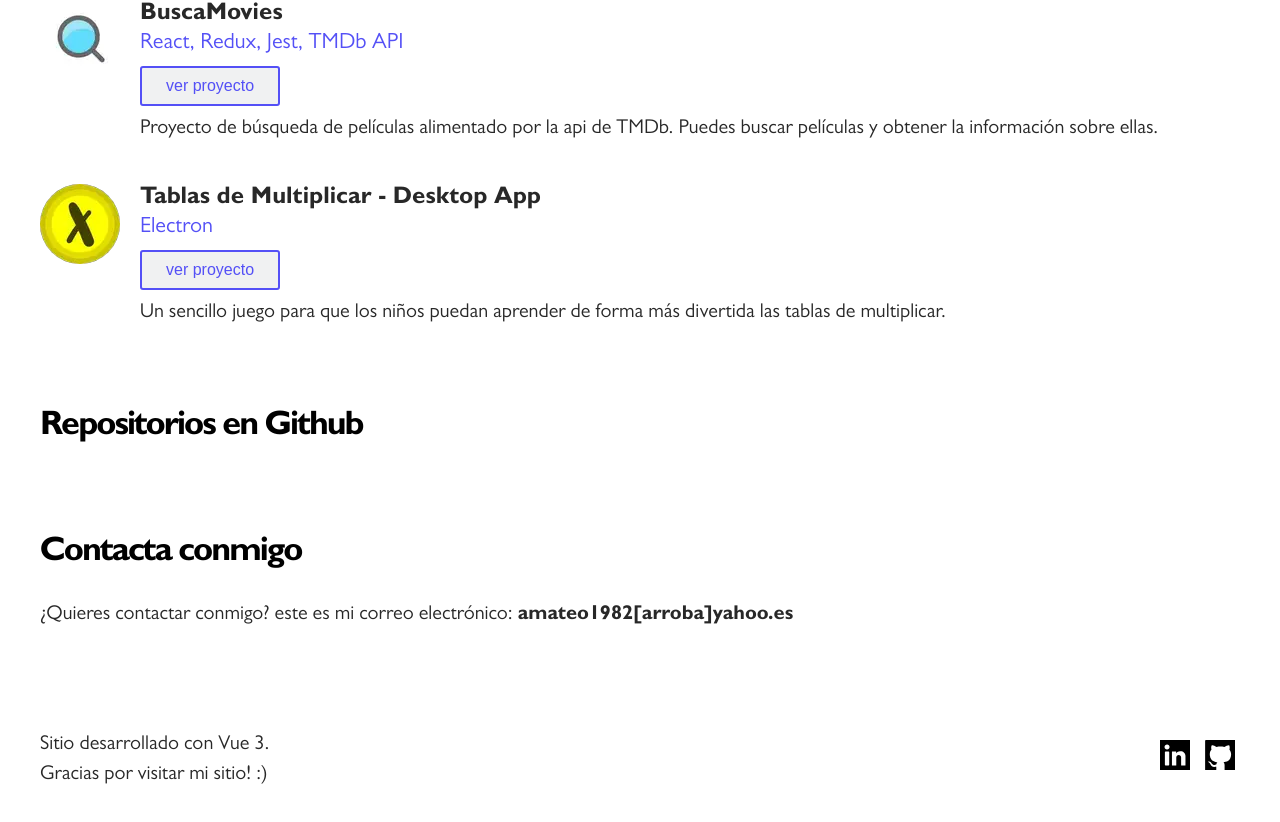
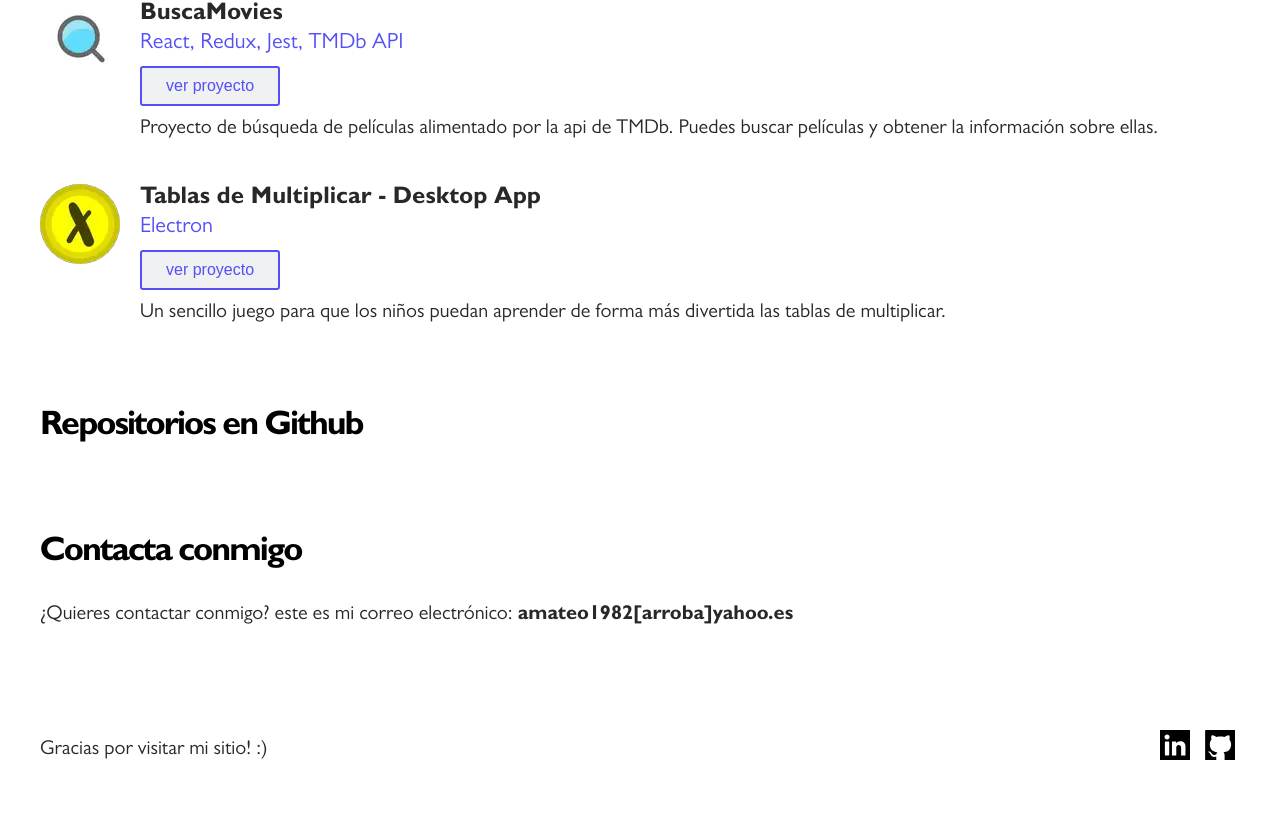
Before and after one commit to Mathiew82/portfolio, a Vue app: page / in a window 1280 px wide. Shown: the part 2629-3451 px from the top of the page. Built offline with nearby package versions, Linux system fonts and the light colour scheme; no server answers.

Commit message:
Removed unnecessary info from footer

```diff
--- a/src/components/FooterCmp.vue
+++ b/src/components/FooterCmp.vue
@@ -1,9 +1,6 @@
 <template>
   <footer>
-    <span>
-      Sitio desarrollado con Vue 3.
-      <br />Gracias por visitar mi sitio! :)
-    </span>
+    <span>Gracias por visitar mi sitio! :)</span>
     <span>
       <a
         href="https://www.linkedin.com/in/amateo82/"
```
